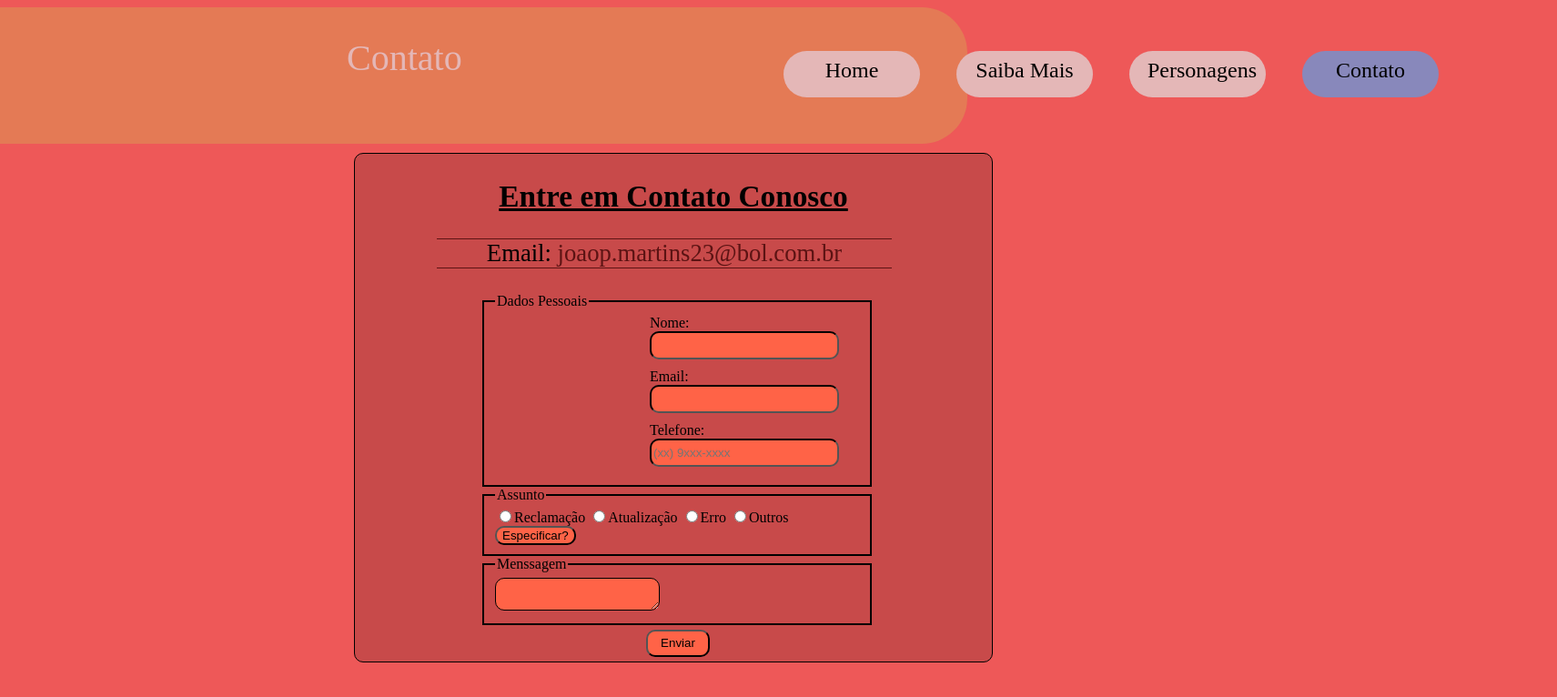
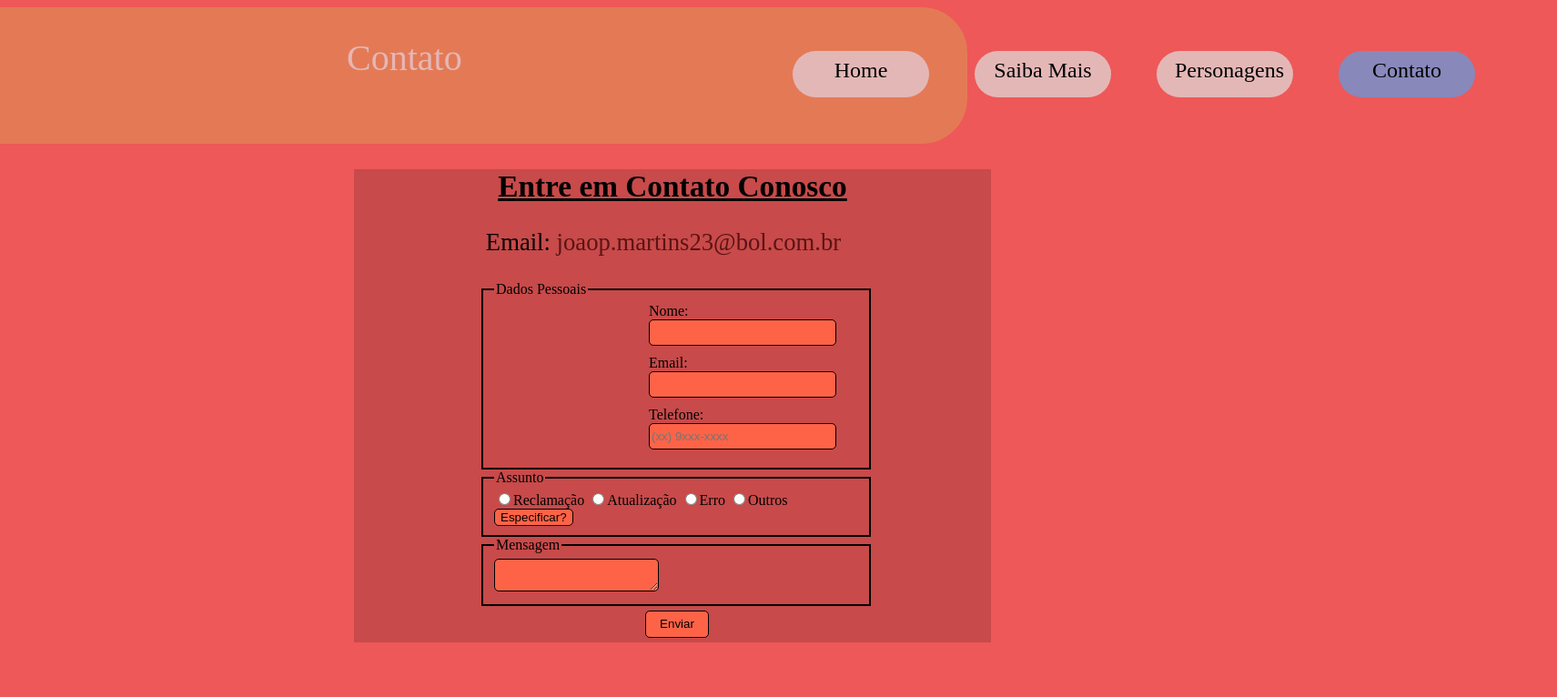
Before and after one commit to Sofista23/SiteToradora, a plain HTML site: page Site/Contato.htm in a window 1280 px wide. Shown: the full height of the page at 91% size, 1711 px wide, since content can reach past the window. Drawn offline with Linux system fonts and the light colour scheme.

Commit message:
Alterações no css, Criação de um estilo global para diminuir a repetição de codigo

```diff
--- a/Site/CSS/Contato.css
+++ b/Site/CSS/Contato.css
@@ -1,62 +1,6 @@
-header{
-    position:absolute;
-    top: 0;
-    left: 0;
-    width: auto;
-    padding: 20px 90px;
-    display: flex;
-    justify-content: space-between;
-    align-items:top;
-}
-header .logo{
-    position:absolute;
-    max-width: 120px;
-    margin-left: -5px;
-}
-header .navegation{
-    position: relative;
-    display: flex;
-    margin-left: 900px;
-}
-header .navegation li{
-    list-style:none;
-}
-header .navegation li a{
-    display: inline-block;
-    color: black;
-    font-weight: 500;
-    text-decoration: none;
-    margin-left:40px;
-    display: flex;
-    justify-content: center;
-    align-items: center;
-    transition: 0.2s ease-in-out;
-    display: inline-block;
-    margin-top: 20px;
-    padding: 8px 20px;
-    background-color: rgb(228, 183, 183);
-    border-radius: 40px;
-    width: 110px;
-    height: 35px;
-    font-size: 18pt;
-    font-weight:200;
-    text-align: center;
-}
-header .navegation li a#impot{
-    background-color: rgb(136, 136, 187);
-}
-header .navegation li a:hover{
-    background-color: white;
-    transform: translateY(-10px);
-}
-
-
-
 body{
     background-color: rgb(238, 88, 88);
 }
-
-
 
 #dvCabeça{
     width: auto;
@@ -73,96 +17,109 @@
     color: rgb(228, 183, 183);
 }
 
-
-
 form{
-    border: 1px solid;
-    border-radius: 10px;
+    /* border: 1px solid;
+    border-radius: 10px; */
     width: 700px;
     height: auto;
     margin-top: 10px;
     margin-left: 590px;
     background-color:rgba(194, 73, 73, 0.849);
 }
+
 form h1{
     text-align: center;
     font-size: 25pt;
     text-decoration: underline;
 }
+
 fieldset{
     border: 2px solid black;
     width: 400px;
     margin-left: 140px;
 }
+
 .emailP{
     text-align: center;
     font-size: 20pt;
     color: rgba(68, 7, 7, 0.815);
-    border: 1px solid;
+    /* border: 1px solid;
     border-left: none;
-    border-right: none;
+    border-right: none; */
     width: 500px;
     margin-left: 90px;
 }
+
 #span1{
     color: rgb(0, 0, 0);
 }
+
 label{
     font-size: 12pt;
     display: block;
 }
+
 #nome{
     background-color: tomato;
     width: 200px;
     height: 25px;
-    border-radius: 10px;
-    border-color: black;
+    /* border-radius: 10px;
+    border-color: black; */
     margin-bottom: 10px;
 }
+
 #email{
     background-color: tomato;
     width: 200px;
     height: 25px;
-    border-radius: 10px;
-    border-color: black;
+    /* border-radius: 10px;
+    border-color: black; */
     margin-bottom: 10px;
 }
+
 #tel{
     background-color: tomato;
     width: 200px;
     height: 25px;
-    border-radius: 10px;
-    border-color: black;
+    /* border-radius: 10px;
+    border-color: black; */
     margin-bottom: 10px;
 }
+
 #dadosPessoais{
     margin-left: 170px;
 }
+
 #btn1{
     cursor: pointer;
 }
+
 #btn2{
     display: none;
 }
+
 #txt1{
     display: none;
 }
+
 .mBaixo{
     margin-bottom: 5px;
 }
+
 button{
     background-color: tomato;
-    border-radius: 10px;
-    border-color: black;
+    /* border-radius: 10px;
+    border: none; */
 }
+
 button:hover{
     background-color: rgb(122, 54, 42);
 }
+
 textarea{
     background-color: tomato;
-    border-radius: 10px;
-    border-color: black;
 }
+
 #submit{
     width: 70px;
     height: 30px;
--- /dev/null
+++ b/Site/CSS/GlobalStyles.css
@@ -0,0 +1,7 @@
+.border-default {
+    border: 1px solid #000;
+}
+
+.br-5 {
+    border-radius: 5px;
+}
--- /dev/null
+++ b/Site/CSS/Header.css
@@ -0,0 +1,51 @@
+header{
+    position:absolute;
+    top: 0;
+    left: 0;
+    width: auto;
+    padding: 20px 90px;
+    display: flex;
+    justify-content: space-between;
+    align-items:top;
+}
+header .logo{
+    position:absolute;
+    max-width: 120px;
+    margin-left: -5px;
+}
+header .navegation{
+    position: relative;
+    display: flex;
+    margin-left: 900px;
+}
+header .navegation li{
+    list-style:none;
+}
+header .navegation li a{
+    display: inline-block;
+    color: black;
+    font-weight: 500;
+    text-decoration: none;
+    margin-left:50px;
+    display: flex;
+    justify-content: center;
+    align-items: center;
+    transition: 0.2s ease-in-out;
+    display: inline-block;
+    margin-top: 20px;
+    padding: 8px 20px;
+    background-color: rgb(228, 183, 183);
+    border-radius: 40px;
+    width: 110px;
+    height: 35px;
+    font-size: 18pt;
+    font-weight:200;
+    text-align: center;
+}
+header .navegation li a#impot{
+    background-color: rgb(136, 136, 187);
+}
+header .navegation li a:hover{
+    background-color: white;
+    transform: translateY(-10px);
+}
--- a/Site/CSS/Home.css
+++ b/Site/CSS/Home.css
@@ -1,4 +1,5 @@
 @import url("https://fonts.googleapis.com/css?family=Poppins:200,300,400,500,600,700,800,900&display=swap");
+
 *{
     margin: 0;
     padding: 0;
@@ -6,6 +7,7 @@
     font-family: 'Times New Roman', Times, serif;
     font-size: 20pt;
 }
+
 section{
     position: relative;
     width: 100%;
@@ -18,6 +20,7 @@
     background-size: 100%;
     background-repeat: no-repeat;
 }
+
 section .circle{
     position: absolute;
     top: 0;
@@ -27,6 +30,7 @@
     height: 100%;
     clip-path:circle(70% at right 20%);
 }
+
 header{
     position:absolute;
     top: 0;
@@ -37,17 +41,21 @@
     justify-content: space-between;
     align-items:top;
 }
+
 header .logo{
     position: relative;
     max-width: 120px;
 }
+
 header .navegation{
     position: relative;
     display: flex;
 }
+
 header .navegation li{
     list-style:none;
 }
+
 header .navegation li a{
     display: inline-block;
     color: black;
@@ -64,16 +72,16 @@
     background-color: rgb(228, 183, 183);
     border-radius: 40px;
 }
+
 header .navegation li a#impot{
     background-color: rgb(136, 136, 187);
 }
+
 header .navegation li a:hover{
     background-color: white;
     transform: translateY(-10px);
 }
-p{
-    text-align:justify;
-}
+
 .content{
     position: relative;
     width: 100%;
@@ -81,11 +89,13 @@
     justify-content: space-between;
     align-items: center;
 }
+
 .content .textBox{
     position: relative;
     max-width: 600px;
     margin-right: 20px;
 }
+
 .content .textBox h2{
     color:black;
     font-size:40pt;
@@ -93,9 +103,11 @@
     line-height: 1.4em;
     font-weight: 700;
 }
+
 .content .textBox p{
     color:black;
 }
+
 .content .textBox a{
     display: inline-block;
     margin-top: 20px;
@@ -111,10 +123,12 @@
     align-items: center;
     transition: 0.2s ease-in-out;
 }
+
 .content .textBox a:hover{
     background-color: white;
     transform: translateY(-10px);
 }
+
 .sci{
     position: fixed;
     bottom: 50px;
@@ -123,9 +137,11 @@
     justify-content: bottom;
     align-items: center;
 }
+
 .sci li{
     list-style: none;
 }
+
 .sci li a{
     display: inline-block;
     margin-left: 15px;
@@ -138,14 +154,17 @@
     border-radius: 50%;
     transition: 0.2s ease-in-out;
 }
+
 .sci li a:hover{
     background-color: gray;
     transform: translateY(-10px);
 }
+
 .sci li a img{
     filter: invert(1);
     transform: scale(0.5);
 }
+
 .swiper-container{
     width: 100%;
     height: 50%;
@@ -153,6 +172,7 @@
     padding-bottom: 50px;
     padding-left: 10px;
 }
+
 .swiper-slide{
     background-position: center;
     background-size: cover;
@@ -161,45 +181,53 @@
     display: flex;
     justify-content: top;
 }
+
 .content.imgBox{
     width: 400px;
     display: flex;
     justify-content: flex-end;
     align-items: top;
 }
+
 .content .imgBox img{
     max-width: 180px;
 }
+
 .swiper-slide img{
     position: absolute;
     bottom: 0;
     max-height: 100%;
 }
+
 .swiper-container-3d .swiper-slide-shadow-left,
 .swiper-container-3d .swiper-slide-shadow-right {
   background-image: none;
 }
+
 #dvVideo{
     margin-top: -250px;
     width: 800px;
 }
+
 #dvVideo #op1{
     margin-left: 100px;
 }
+
 #dvVideo #pOp1{
     margin-left: 120px;
 }
+
 #dvVideo #op2{
     margin-top: -400px;
     margin-bottom: -300px;
     margin-left: 300px;
 }
+
 #dvVideo #pOp2{
     margin-left: 320px;
 }
 
-
-
 p{
     text-indent: 20px;
+    text-align:justify;
 }
--- a/Site/CSS/Indivi.css
+++ b/Site/CSS/Indivi.css
@@ -1,59 +1,3 @@
-* {
-    font-family: 'Arial' !important;
-}
-
-header{
-    position:absolute;
-    top: 0;
-    left: 0;
-    width: auto;
-    padding: 20px 90px;
-    display: flex;
-    justify-content: space-between;
-    align-items:top;
-}
-header .logo{
-    position:absolute;
-    max-width: 120px;
-    margin-left: -5px;
-}
-header .navegation{
-    position: relative;
-    display: flex;
-    margin-left: 900px;
-}
-header .navegation li{
-    list-style:none;
-}
-header .navegation li a{
-    display: inline-block;
-    color: black;
-    font-weight: 500;
-    text-decoration: none;
-    margin-left:50px;
-    display: flex;
-    justify-content: center;
-    align-items: center;
-    transition: 0.2s ease-in-out;
-    display: inline-block;
-    margin-top: 20px;
-    padding: 8px 20px;
-    background-color: rgb(228, 183, 183);
-    border-radius: 40px;
-    width: 110px;
-    height: 35px;
-    font-size: 18pt;
-    font-weight:200;
-    text-align: center;
-}
-header .navegation li a#impot{
-    background-color: rgb(136, 136, 187);
-}
-header .navegation li a:hover{
-    background-color: white;
-    transform: translateY(-10px);
-}
-
 body{
     background-color: rgb(238, 88, 88);
     overflow-x: hidden;
--- a/Site/CSS/Personagens.css
+++ b/Site/CSS/Personagens.css
@@ -1,63 +1,7 @@
-header{
-    position:absolute;
-    top: 0;
-    left: 0;
-    width: auto;
-    padding: 20px 90px;
-    display: flex;
-    justify-content: space-between;
-    align-items:top;
-}
-header .logo{
-    position:absolute;
-    max-width: 120px;
-    margin-left: -5px;
-}
-header .navegation{
-    position: relative;
-    display: flex;
-    margin-left: 900px;
-}
-header .navegation li{
-    list-style:none;
-}
-header .navegation li a{
-    display: inline-block;
-    color: black;
-    font-weight: 500;
-    text-decoration: none;
-    margin-left:50px;
-    display: flex;
-    justify-content: center;
-    align-items: center;
-    transition: 0.2s ease-in-out;
-    display: inline-block;
-    margin-top: 20px;
-    padding: 8px 20px;
-    background-color: rgb(228, 183, 183);
-    border-radius: 40px;
-    width: 110px;
-    height: 35px;
-    font-size: 18pt;
-    font-weight:200;
-    text-align: center;
-}
-header .navegation li a#impot{
-    background-color: rgb(136, 136, 187);
-}
-header .navegation li a:hover{
-    background-color: white;
-    transform: translateY(-10px);
-}
-
-
-
 body{
     background-color: rgb(238, 88, 88);
     overflow-x: hidden;
 }
-
-
 
 #dvCabeça{
     width: auto;
--- a/Site/CSS/SaibaMais.css
+++ b/Site/CSS/SaibaMais.css
@@ -1,54 +1,3 @@
-header{
-    position:absolute;
-    top: 0;
-    left: 0;
-    width: auto;
-    padding: 20px 90px;
-    display: flex;
-    justify-content: space-between;
-    align-items:top;
-}
-header .logo{
-    position:absolute;
-    max-width: 120px;
-    margin-left: -5px;
-}
-header .navegation{
-    position: relative;
-    display: flex;
-    margin-left: 900px;
-}
-header .navegation li{
-    list-style:none;
-}
-header .navegation li a{
-    display: inline-block;
-    color: black;
-    font-weight: 500;
-    text-decoration: none;
-    margin-left:50px;
-    display: flex;
-    justify-content: center;
-    align-items: center;
-    transition: 0.2s ease-in-out;
-    display: inline-block;
-    margin-top: 20px;
-    padding: 8px 20px;
-    background-color: rgb(228, 183, 183);
-    border-radius: 40px;
-    width: 110px;
-    height: 35px;
-    font-size: 18pt;
-    font-weight:200;
-    text-align: center;
-}
-header .navegation li a#impot{
-    background-color: rgb(136, 136, 187);
-}
-header .navegation li a:hover{
-    background-color: white;
-    transform: translateY(-10px);
-}
 #dvCabeça{
     width: auto;
     height: 150px;
@@ -56,8 +5,6 @@
     border: 1px solid none;
     border-radius: 50px;
 }
-
-
 
 #titulo{
     position: absolute;
@@ -67,14 +14,10 @@
     color: rgb(228, 183, 183);
 }
 
-
-
 body{
     background-color: rgb(238, 88, 88);
     overflow-x: hidden;
 }
-
-
 
 #corpoFull{
     margin-top: 20px;
@@ -82,6 +25,7 @@
     width: 1000px;
     height: 2000px;
 }
+
 #dvApresentação{
     background-color:rgba(194, 73, 73, 0.849);
     border: 1px solid rgb(255, 0, 0);
@@ -92,6 +36,7 @@
     margin-top: 2px;
 
 }
+
 #dvEnredo{background-color:rgba(194, 73, 73, 0.849);
     border: 1px solid rgb(255, 0, 0);
     border-radius: 10px;
@@ -102,18 +47,18 @@
     margin-bottom: 2px;
     background-color:rgba(194, 73, 73, 0.849);
 }
+
 .maiorCent{
     font-size: 30px;
     text-align: center;
 }
+
 #dvMidia{
     border: 1px solid rgb(255, 0, 0);
     border-radius: 10px;
     padding: 10px;
     background-color:rgba(194, 73, 73, 0.849);
 }
-
-
 
 #ft{
     margin-left: 750px;
@@ -126,8 +71,6 @@
     background-color:rgba(194, 73, 73, 0.849);
 }
 
-
-
 p{
     text-indent: 20px;
 }
--- a/Site/Contato.htm
+++ b/Site/Contato.htm
@@ -6,6 +6,8 @@
     <meta name="viewport" content="width=device-width, initial-scale=1.0">
     <title>TORADORA - Contato</title>
     <link rel="stylesheet" href="./CSS/Contato.css">
+    <link rel="stylesheet" href="CSS/Header.css">
+    <link rel="stylesheet" href="CSS/GlobalStyles.css">
     <link rel="icon" type="image/png" href="./imagens/Screenshot_2021-04-17 tigre de bolso - Pesquisa Google.png">
     <script src="./JS/Contato.js"></script>
 </head>
@@ -16,7 +18,7 @@
                 <img src="./imagens/Screenshot_2021-04-17 tigre de bolso - Pesquisa Google.png " class="logo">
                 <p id="titulo">Contato</p>
                 <ul class="navegation">
-                    <li><a href="Home.htm">Home</a></li>
+                    <li><a href="Index.html">Home</a></li>
                     <li><a href="SaibaMais.htm">Saiba Mais</a></li>
                     <li><a href="Personagens.htm" >Personagens</a></li>
                     <li><a href="Contato.htm" id="impot">Contato</a></li>
@@ -33,13 +35,13 @@
                     <legend>Dados Pessoais</legend>
                     <div id="dadosPessoais">
                         <label>Nome:</label>
-                        <input type="text" name="nome" id="nome"><br>
+                        <input type="text" name="nome" id="nome" class="border-default br-5"><br>
 
                         <label>Email:</label>
-                        <input type="email" name="email" id="email"><br>
+                        <input type="email" name="email" id="email" class="border-default br-5"><br>
 
                         <label>Telefone:</label>
-                        <input type="tel" pattern="\([0,9]{2}\)[9]{1}[0,9]{3}-[0,9]{4}" placeholder="(xx) 9xxx-xxxx" maxlength="15" name="tel" id="tel">
+                        <input type="tel" pattern="\([0,9]{2}\)[9]{1}[0,9]{3}-[0,9]{4}" placeholder="(xx) 9xxx-xxxx" maxlength="15" name="tel" id="tel" class="border-default br-5">
                     </div>
                 </fieldset>
                 <fieldset>
@@ -49,16 +51,16 @@
                         <input name="a1" type="radio" value="Atualização">Atualização
                         <input name="a1" type="radio" value="Erro">Erro
                         <input name="a1" type="radio" value="Outros">Outros
-                        <button type="button" id="btn1" onclick="abrir()">Especificar?</button>
+                        <button type="button" id="btn1" onclick="abrir()" class="border-default br-5">Especificar?</button>
                         <button id="btn2" onclick="fechar()"> X </button><br>
-                        <textarea id="txt1" rows="1"></textarea>
+                        <textarea id="txt1" rows="1" class="border-default br-5"></textarea>
                     </div>
                 </fieldset>
                 <fieldset class="mBaixo">
-                    <legend>Menssagem</legend>
-                    <textarea></textarea>
+                    <legend>Mensagem</legend>
+                    <textarea class="border-default br-5"></textarea>
                 </fieldset>
-                <button type="submit" id="submit">Enviar</button>
+                <button type="submit" id="submit" class="border-default br-5">Enviar</button>
             </form>
         </div>
     </section>
--- a/Site/JS/Album.js
+++ b/Site/JS/Album.js
@@ -1,4 +1,4 @@
 function mostraImagem(img){
-    const imagem=document.getElementById("imagemGrande")
-    imagem.src=img.src
+    const imagem = document.getElementById("imagemGrande")
+    imagem.src = img.src
 }
--- a/Site/JS/Contato.js
+++ b/Site/JS/Contato.js
@@ -6,6 +6,7 @@
     b.style.display="inline"
     b.style.cursor="pointer"
 }
+
 function fechar(){
     var t=document.getElementById("txt1")
     t.style.display="none"
```
Also changed, not shown: Site/Index.html (renamed from Site/Home.htm, +1 -1 lines), Site/Indivi.htm (+2 -1 lines), Site/Personagens.htm (+2 -1 lines), Site/SaibaMais.htm (+2 -1 lines).
